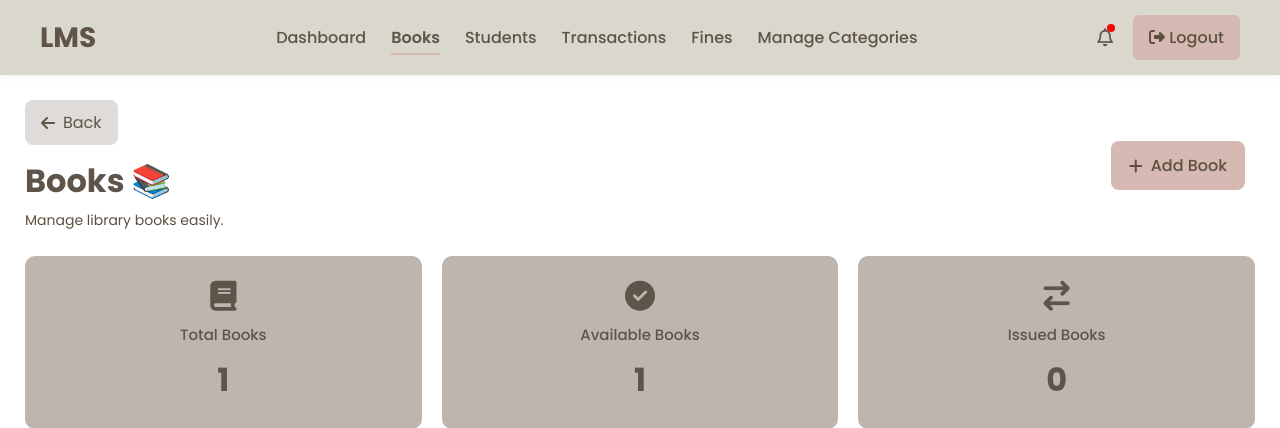
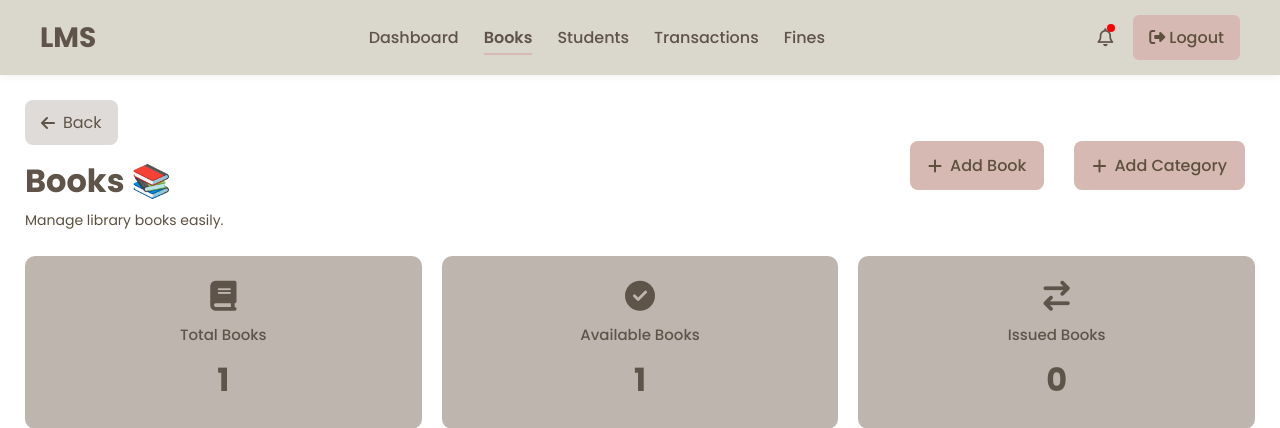
Before and after one commit to janaki0068/library-management-system, a Django app: page /books/ in a window 1280 px wide. Shown: the top 428 px of the page. Run offline with Django 5.2, Linux system fonts and the light colour scheme; data comes from the database, SQL or seed files in the repository; both versions use the stored data as it was after the commit; data that the repository does not hold is empty.

Commit message:
search/filtering

```diff
--- a/assets/css/books.css
+++ b/assets/css/books.css
@@ -262,6 +262,8 @@ tbody tr:hover{
 }
 
 
+/* ADD CATEGORY */
+
 .edit-btn {
     background-color: var(--btn-color-2);
     color: var(--btn-text-color);
@@ -310,3 +312,9 @@ tbody tr:hover{
     border: none;
     margin: 10px;
 }
+
+
+.btn-right {
+    display: flex;
+    gap: 10px;
+}
--- a/library/views.py
+++ b/library/views.py
@@ -203,33 +203,33 @@ def profile_picture(request):
 
         student = Student.objects.get(user=request.user)
 
-    if request.FILES.get('profile_picture'):
+        if request.FILES.get('profile_picture'):
 
-        student.profile_picture = request.FILES['profile_picture']
+            student.profile_picture = request.FILES['profile_picture']
 
-    student.save()
+            student.save()
 
     return redirect('user_dashboard')
 
 
 @login_required
 def browse_books(request):
+    print("BROWSE_BOOKS VIEW LOADED")
+
 
     query = request.GET.get('q', '')
     category = request.GET.get('category', '')
     books = Book.objects.all()
 
     if query:
-
-        books = books.filter(title__icontains=query) | books.filter(
-
-            author__icontains=query)
+        books = books.filter(title__icontains=query) | \
+                books.filter(author__icontains=query) | \
+                books.filter(isbn__icontains=query)
 
     if category:
-        books = books.filter(category__icontains=category)
+        books = books.filter(category__id=category)
 
-    categories = Book.objects.exclude(category='').values_list(
-            'category', flat=True).distinct()
+    categories = Category.objects.all()
 
     context = {
 
@@ -390,11 +390,13 @@ def books(request):
 def add_book(request):
 
     if request.method == "POST":
+        category_id = request.POST['category']
+        category = Category.objects.get(id=category_id) if category_id else None
 
         Book.objects.create(
             title=request.POST['title'],
             author=request.POST['author'],
-            category=request.POST['category'],
+            category=category,
             isbn=request.POST['isbn'],
             quantity=request.POST['quantity'],
             available=request.POST['available'] == "True"
@@ -403,7 +405,8 @@ def add_book(request):
         return redirect('add_book')
 
     context = {
-        'books': Book.objects.all()
+        'books': Book.objects.all(),
+        'categories': Category.objects.all()
     }
 
     return render(
@@ -567,7 +570,8 @@ def update_book(request, id):
 
         book.title = request.POST['title']
         book.author = request.POST['author']
-        book.category = request.POST['category']
+        category_id = request.POST['category']
+        book.category = Category.objects.get(id=category_id)
         book.isbn = request.POST['isbn']
         book.quantity = request.POST['quantity']
         book.available = request.POST['available'] == "True"
@@ -633,13 +637,11 @@ def add_category(request):
             Category.objects.create(name=name)
             messages.success(request, "Category added successfully.")
 
-        context = {
+        return redirect('categories')
+    context = {
             'categories': Category.objects.all()
         }
-
-        return redirect('categories')
-    return render(request,'categories.html', context
-    )
+    return render(request,'categories.html', context)
 
 def delete_category(request, id):
     category = Category.objects.get(id=id)
--- a/templates/admin_base.html
+++ b/templates/admin_base.html
@@ -83,11 +83,6 @@
             Fines
           </a>
         </li>
-        <li>
-          <a href="{% url 'categories' %}" class="btn btn-primary"
-            >Manage Categories</a
-          >
-        </li>
       </ul>
 
       <div class="nav-right">
--- a/templates/books.html
+++ b/templates/books.html
@@ -19,10 +19,16 @@
       <p class="page-subtitle">Manage library books easily.</p>
     </div>
 
+  <div class="btn-right">
     <a href="{% url 'add_book' %}" class="add-btn">
       <i class="fa-solid fa-plus"></i>
       Add Book
     </a>
+    <a href="{% url 'add_category' %}" class="add-btn">
+      <i class="fa-solid fa-plus"></i>
+      Add Category
+    </a>
+  </div>
   </div>
 
   <!-- STATS CARDS -->
--- a/templates/userdashboard.html
+++ b/templates/userdashboard.html
@@ -34,7 +34,7 @@
 <div class="user-profile">
     <div class="user-left-panel">
         <div class="profile-box">
-            <form action="POST" action="{% url 'profile_picture' %}" enctype="multipart/form-data">
+            <form method="POST" action="{% url 'profile_picture' %}" enctype="multipart/form-data">
                 {% csrf_token %}
                 {% if student.profile_picture %}
                 <img src="{{student.profile_picture.url}}" alt="User Profile Image">
```
Also changed, not shown: templates/add_book.html (+10 -5 lines), templates/browsebooks.html (+8 -5 lines), assets/images/ljy.jpg (added), db.sqlite3, library/models.py (line endings or trailing spaces), media/profile_pictures/ljy.jpg (added).
